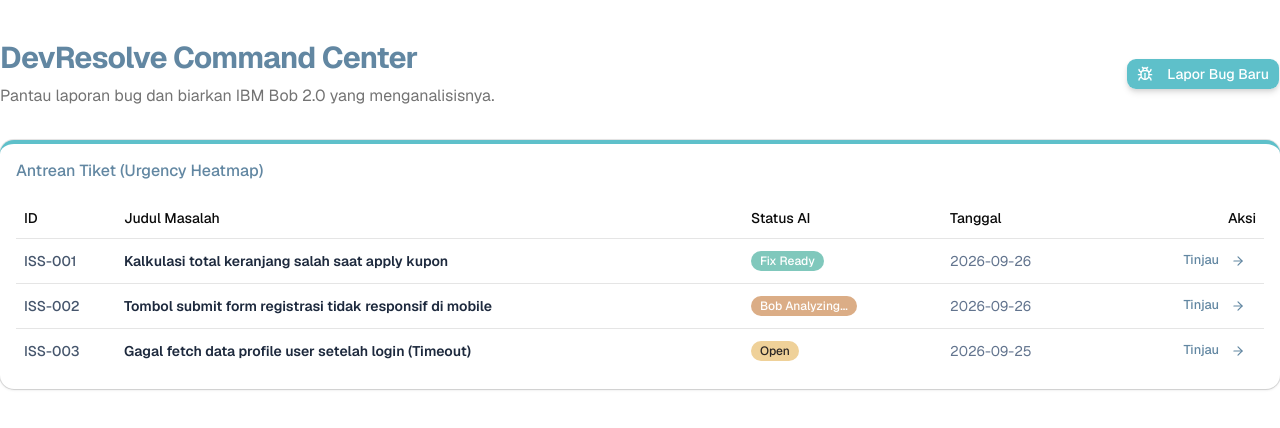
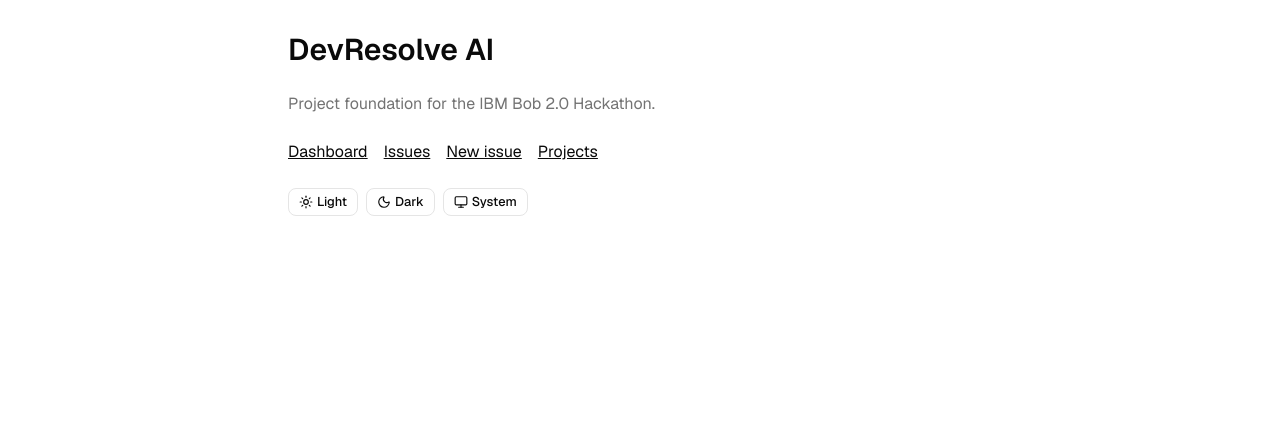
Before and after one commit to Voyuz/devresolve, a Next.js app: page / in a window 1280 px wide. Shown: the top 428 px of the page. Built offline with nearby package versions, Linux system fonts and the light colour scheme.

Commit message:
Revert "Merge branch 'main' of https://github.com/Voyuz/devresolve"
This reverts commit 26656d92e2f5999391c318eddec6f4e4894c5367, reversing
changes made to 9b82353cf04e3b48147d572b9e1a732cef486806.

```diff
--- a/app/page.tsx
+++ b/app/page.tsx
@@ -1,110 +1,18 @@
-import { Button } from "@/components/ui/button";
-import { Card, CardContent, CardHeader, CardTitle } from "@/components/ui/card";
-import { Badge } from "@/components/ui/badge";
-import {
-  Table,
-  TableBody,
-  TableCell,
-  TableHead,
-  TableHeader,
-  TableRow,
-} from "@/components/ui/table";
-import { ArrowRight, Bug } from "lucide-react";
 import Link from "next/link";
+import { ThemeToggle } from "@/components/theme-toggle";
 
-// Data dummy sementara sebelum disambungkan ke Supabase
-const mockIssues = [
-  {
-    id: "ISS-001",
-    title: "Kalkulasi total keranjang salah saat apply kupon",
-    status: "fix_ready",
-    date: "2026-09-26",
-  },
-  {
-    id: "ISS-002",
-    title: "Tombol submit form registrasi tidak responsif di mobile",
-    status: "analyzing",
-    date: "2026-09-26",
-  },
-  {
-    id: "ISS-003",
-    title: "Gagal fetch data profile user setelah login (Timeout)",
-    status: "open",
-    date: "2026-09-25",
-  },
-];
-
-// Fungsi helper pemetaan palet warna kustom untuk badge status
-const getStatusBadge = (status: string) => {
-  switch (status) {
-    case "fix_ready":
-      // Warna Hijau Mint dari palet
-      return <Badge className="bg-[#80c8bc] hover:bg-[#80c8bc]/80 text-white">Fix Ready</Badge>;
-    case "analyzing":
-      // Warna Cokelat dari palet
-      return <Badge className="bg-[#ce8f5a] hover:bg-[#ce8f5a]/80 text-white animate-pulse">Bob Analyzing...</Badge>;
-    case "open":
-      // Warna Kuning Pasir dari palet
-      return <Badge className="bg-[#efd199] hover:bg-[#efd199]/80 text-stone-800">Open</Badge>;
-    default:
-      return <Badge variant="outline">{status}</Badge>;
-  }
-};
-
-export default function Dashboard() {
+export default function HomePage() {
   return (
-    <div className="container mx-auto py-10 space-y-8 min-h-screen">
-      <div className="flex justify-between items-center">
-        <div>
-          {/* Warna Biru Sabak (Slate Blue) dari palet untuk judul */}
-          <h1 className="text-3xl font-bold tracking-tight text-[#6287a2]">DevResolve Command Center</h1>
-          <p className="text-muted-foreground mt-2">
-            Pantau laporan bug dan biarkan IBM Bob 2.0 yang menganalisisnya.
-          </p>
-        </div>
-        {/* Warna Cyan dari palet untuk tombol utama */}
-        <Button className="bg-[#5ec0ca] hover:bg-[#5ec0ca]/80 text-white shadow-md">
-          <Bug className="mr-2 h-4 w-4" /> Lapor Bug Baru
-        </Button>
-      </div>
-
-      {/* Aksen garis atas menggunakan warna Cyan */}
-      <Card className="border-t-4 border-t-[#5ec0ca] shadow-sm">
-        <CardHeader>
-          <CardTitle className="text-[#6287a2]">Antrean Tiket (Urgency Heatmap)</CardTitle>
-        </CardHeader>
-        <CardContent>
-          <Table>
-            <TableHeader>
-              <TableRow>
-                <TableHead className="w-[100px]">ID</TableHead>
-                <TableHead>Judul Masalah</TableHead>
-                <TableHead>Status AI</TableHead>
-                <TableHead>Tanggal</TableHead>
-                <TableHead className="text-right">Aksi</TableHead>
-              </TableRow>
-            </TableHeader>
-            <TableBody>
-              {mockIssues.map((issue) => (
-                <TableRow key={issue.id} className="hover:bg-slate-50/50 transition-colors">
-                  <TableCell className="font-medium text-slate-600">{issue.id}</TableCell>
-                  <TableCell className="font-semibold text-slate-800">{issue.title}</TableCell>
-                  <TableCell>{getStatusBadge(issue.status)}</TableCell>
-                  <TableCell className="text-slate-500">{issue.date}</TableCell>
-                  <TableCell className="text-right">
-                    <Link href={`/issue/${issue.id}`}>
-                      {/* Warna Slate Blue untuk tombol aksi sekunder */}
-                      <Button variant="ghost" size="sm" className="text-[#6287a2] hover:text-[#6287a2] hover:bg-[#6287a2]/10">
-                        Tinjau <ArrowRight className="ml-2 h-4 w-4" />
-                      </Button>
-                    </Link>
-                  </TableCell>
-                </TableRow>
-              ))}
-            </TableBody>
-          </Table>
-        </CardContent>
-      </Card>
-    </div>
+    <main className="mx-auto max-w-3xl space-y-6 p-8">
+      <h1 className="text-3xl font-semibold">DevResolve AI</h1>
+      <p className="text-muted-foreground">Project foundation for the IBM Bob 2.0 Hackathon.</p>
+      <nav aria-label="Project routes" className="flex flex-wrap gap-4">
+        <Link href="/dashboard" className="underline">Dashboard</Link>
+        <Link href="/issues" className="underline">Issues</Link>
+        <Link href="/issues/new" className="underline">New issue</Link>
+        <Link href="/projects" className="underline">Projects</Link>
+      </nav>
+      <ThemeToggle />
+    </main>
   );
 }
```
Also changed, not shown: app/admin/register/page.tsx (deleted), app/login/page.tsx (deleted).
